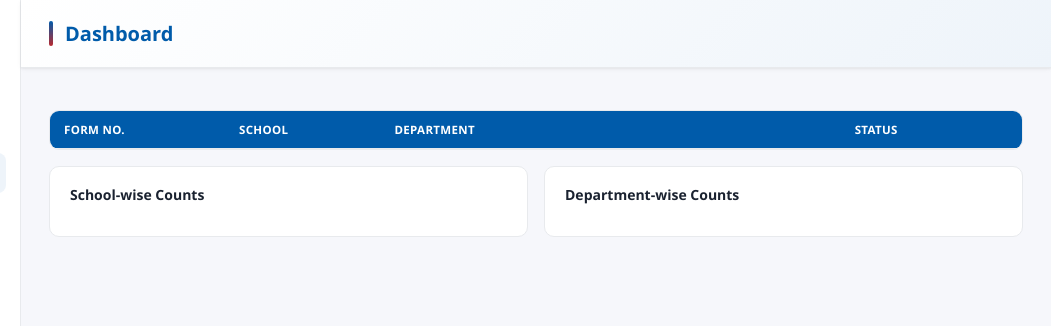
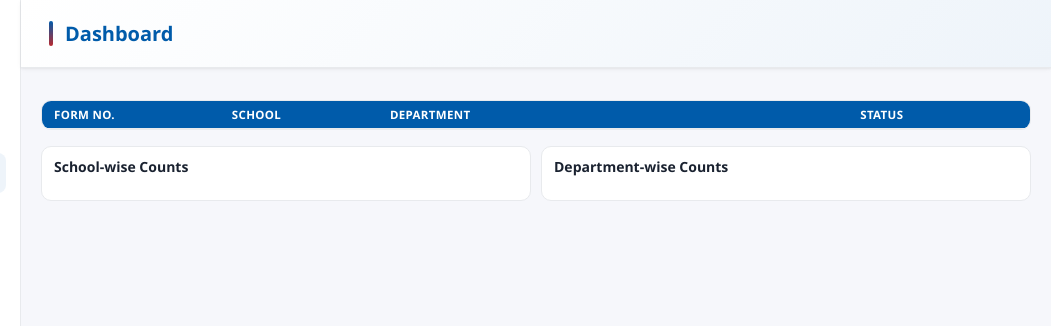
Before and after one commit to anishjain-dev/Exigency-Management-System, a website: page module/public/index.html in a window 1280 px wide. Shown: the top 326 px of the page, 229-1280 px from the left. Drawn offline with Linux system fonts and the light colour scheme; no server answers.

Commit message:
Re-tighten padding across panels, tables, school cards - reverted too far
The full session-start CSS revert brought back the original generous
padding (panel 18/20px, data-table rows 11/14px, school-card 18/20px,
main 24/28px) which reads as excessive gaps again. Tightened all of
these back down, without touching the specific column-width/label-fix
rules added since the revert.

```diff
--- a/module/public/css/style.css
+++ b/module/public/css/style.css
@@ -158,7 +158,7 @@ body {
 
 .topbar-actions { display: flex; align-items: center; gap: 10px; }
 
-main { padding: 24px 28px; max-width: 1440px; width: 100%; margin: 0 auto; }
+main { padding: 14px 20px; max-width: 1440px; width: 100%; margin: 0 auto; }
 
 .tab-panel { display: none; }
 .tab-panel.active { display: block; animation: fadeIn 0.15s ease; }
@@ -205,17 +205,17 @@ h2 { font-family: var(--head-font); font-size: 14px; font-weight: 700; margin: 0
 .panel-grid {
   display: grid;
   grid-template-columns: 1fr 1fr;
-  gap: 16px;
+  gap: 10px;
 }
 
-.panel-grid.two-col { margin-bottom: 20px; }
+.panel-grid.two-col { margin-bottom: 10px; }
 
 .panel {
   background: var(--card-bg);
   border: 1px solid var(--border);
   border-radius: var(--radius);
-  padding: 18px 20px;
-  margin-bottom: 16px;
+  padding: 10px 12px;
+  margin-bottom: 8px;
 }
 
 .panel-header { display: flex; align-items: center; justify-content: space-between; margin-bottom: 14px; }
@@ -252,7 +252,7 @@ h2 { font-family: var(--head-font); font-size: 14px; font-weight: 700; margin: 0
 }
 
 .data-table th, .data-table td {
-  padding: 11px 14px;
+  padding: 6px 12px;
   border-bottom: 1px solid var(--border);
   text-align: left;
   vertical-align: middle;
@@ -401,8 +401,8 @@ h2 { font-family: var(--head-font); font-size: 14px; font-weight: 700; margin: 0
   background: var(--card-bg);
   border: 1px solid var(--border);
   border-radius: var(--radius);
-  padding: 18px 20px;
-  margin-bottom: 16px;
+  padding: 10px 12px;
+  margin-bottom: 8px;
 }
 
 .school-card h3 { margin: 0; font-family: var(--head-font); font-size: 14px; font-weight: 700; }
```
